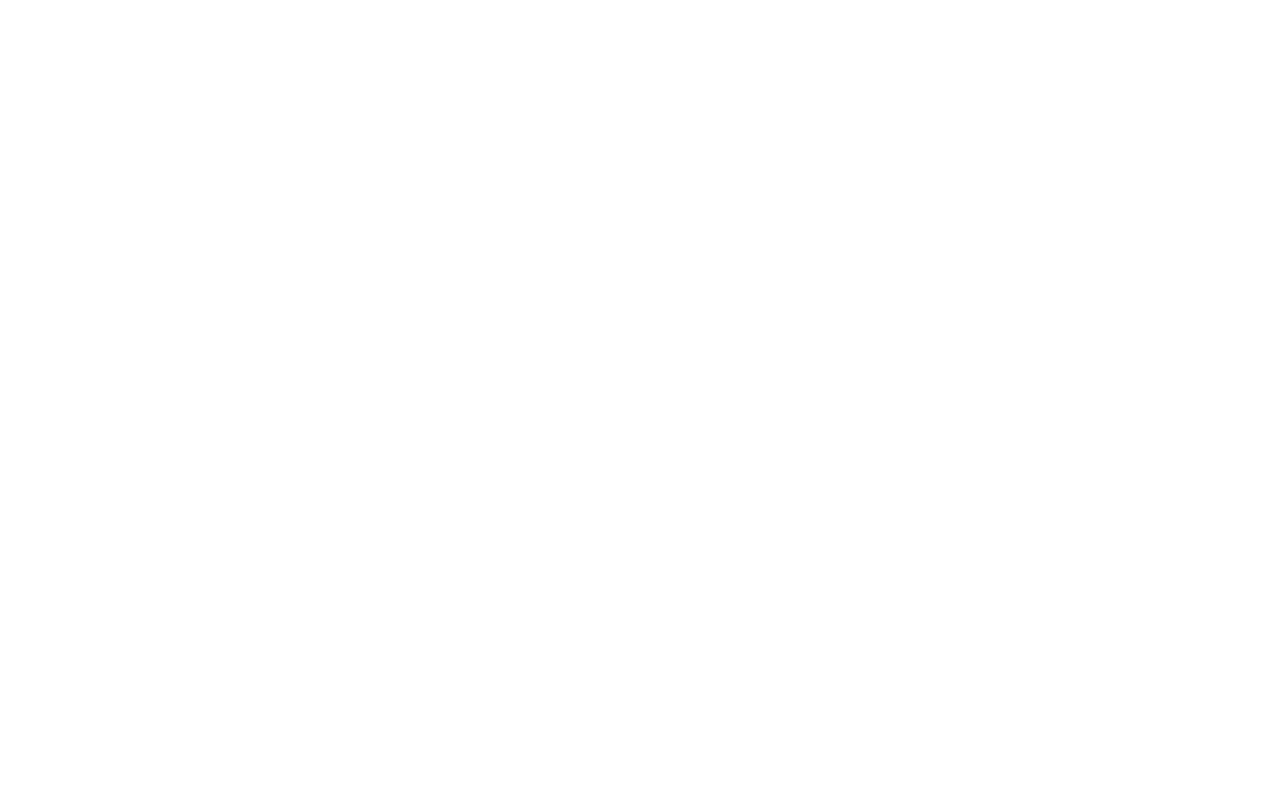
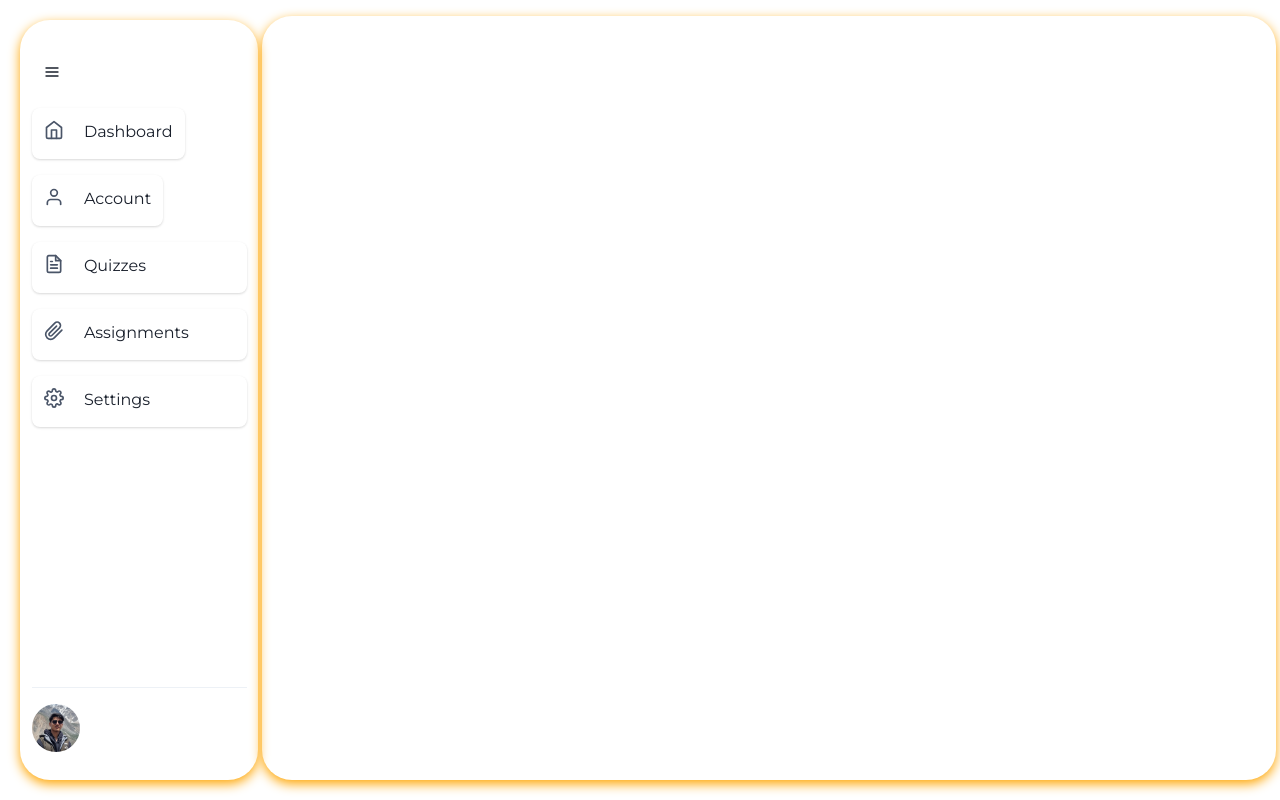
Before and after one commit to ihaseeb8/Learn-Live, a React (Vite) app in the folder frontend/: page /teacher/viewaccount in a window 1280 px wide. Before the commit this address had no page. Built offline with nearby package versions, Linux system fonts and the light colour scheme; no server answers; a web font is replaced by a local one.

Commit message:
little things

```diff
--- a/frontend/src/components/TeacherSidebar.jsx
+++ b/frontend/src/components/TeacherSidebar.jsx
@@ -23,6 +23,8 @@ import {
 import { IoPawOutline } from 'react-icons/io5'
 import NavItem from './NavItem'
 import axios from "axios"
+import LoginPage from '../pages/LoginPage'
+import { Link } from 'react-router-dom'
 
 export default function TeacherSidebar({navSize, changeNavSize}) {
 
@@ -73,14 +75,28 @@ export default function TeacherSidebar({navSize, changeNavSize}) {
                     _hover={{ background: 'none' }}
                     icon={<FiMenu />}
                     onClick={() => {
-                        if (navSize == "small")
+                        if (navSize == "large")
+                            changeNavSize("small")
+                        else
                             changeNavSize("large")
-                        else
-                            changeNavSize("small")
                     }}
                 />
-                <NavItem navSize={navSize} icon={FiHome} title="Dashboard" description="This is the description for the dashboard." />
-                <NavItem navSize={navSize} icon={FiUser} title="Account" path="/teacher/account"/>
+              <Link to ="/teacher/viewaccount">
+                < NavItem
+                to ="/teacher/viewaccount"
+                 navSize={navSize}
+                  icon={FiHome}
+                   title="Dashboard"
+                    description="This is the description for the dashboard."
+                    />
+                </Link>
+               <Link to ="/teacher/viewaccount">
+                <NavItem
+                 navSize={navSize}
+                  icon={FiUser}
+                   title="Account"
+                     />
+                     </Link>
                 <NavItem navSize={navSize} icon={FiFileText} title="Quizzes" />
                 <NavItem navSize={navSize} icon={FiPaperclip} title="Assignments" />
                 <NavItem navSize={navSize} icon={FiSettings} title="Settings" />
--- a/frontend/src/pages/App.jsx
+++ b/frontend/src/pages/App.jsx
@@ -4,6 +4,7 @@ import { Box } from '@chakra-ui/react'
 import LoginPage from './LoginPage'
 import StudentDashboard from './StudentDashboard'
 import TeacherDashboard from './TeacherDashboard'
+import ViewProfileTeacher from './ViewProfileTeacher'
 import useStore from '../store'
 import {BrowserRouter as Router, Routes, Route} from 'react-router-dom';
 
@@ -11,10 +12,11 @@ function App() {
   return  (
     <Router>
     <Routes>
-
      <Route index element = {<LoginPage/>}/>
      <Route path="teacher" element= {<TeacherDashboard/>} />
      <Route path="student" element={<StudentDashboard/>}/>
+     <Route path="teacher/viewaccount" element={[<TeacherDashboard/>,<ViewProfileTeacher/> ]}/>
+
 
 
     </Routes>
--- /dev/null
+++ b/frontend/src/pages/ViewProfileTeacher.jsx
@@ -0,0 +1,46 @@
+import { Heading, Text, VStack, Flex, Container, SimpleGrid, GridItem, FormControl, FormLabel, Input, Button, Image, color } from '@chakra-ui/react'
+import React, {useContext,useEffect, useState} from 'react'
+import LogInNavBar from '../components/LogInNavBar'
+import useStore from '../store'
+import axios from "axios"
+import { useNavigate } from 'react-router-dom'
+
+const ViewProfileTeacher = () =>
+{
+        const [name, setName] = useState('');
+        const [email, setEmail] = useState('');
+        const [gender , setGender] = useState('');
+        const [phoneno , setPhoneNo] = useState('');
+
+        const getCurrTeacher = ()=>
+        {
+            let logintoken = localStorage.getItem("logintoken")
+      console.log("Login Token"+logintoken);
+      axios.defaults.headers.common["Authorization"] = `Bearer ${logintoken}`;
+      axios.get("http://localhost:5000/teacher/viewprofile")
+        .then(res=> {
+                console.log(res.data)
+                //setUserID(res.data._id);
+                setName(res.data.name);
+                setEmail(res.data.email);
+                setGender(res.data.gender);
+                setPhoneNo(res.data.phoneno);
+        }).catch (err=> {
+            console.log(err) })
+        }
+
+        useEffect(()=>
+        {
+            getCurrTeacher();
+        })
+
+    return(
+
+        <Text fontSize='50px' width='140px'>
+           {name}
+        </Text>
+
+    );
+};
+
+export default ViewProfileTeacher;
```
Also changed, not shown: 1 other file (tests, documents, lock files or other folders).
